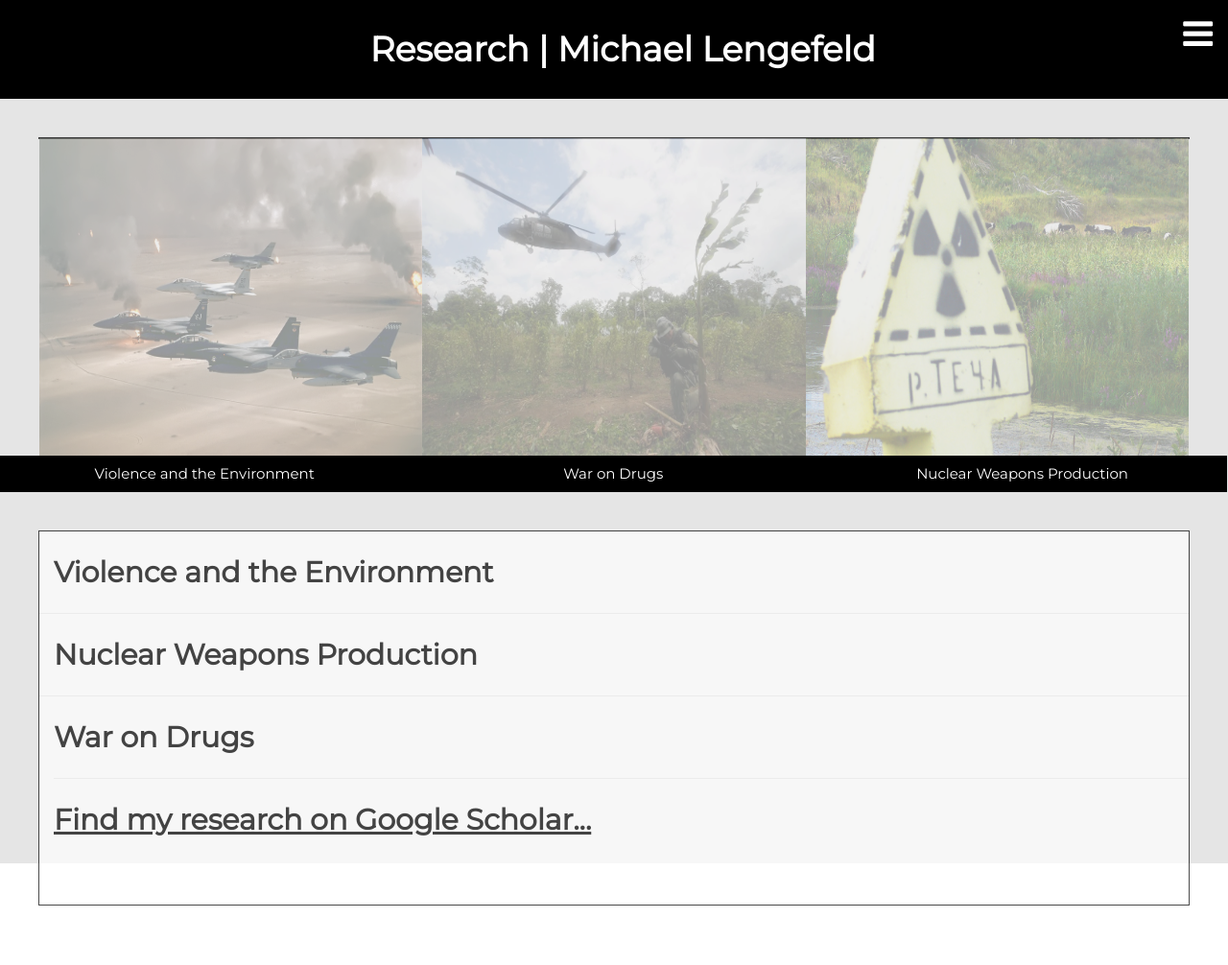
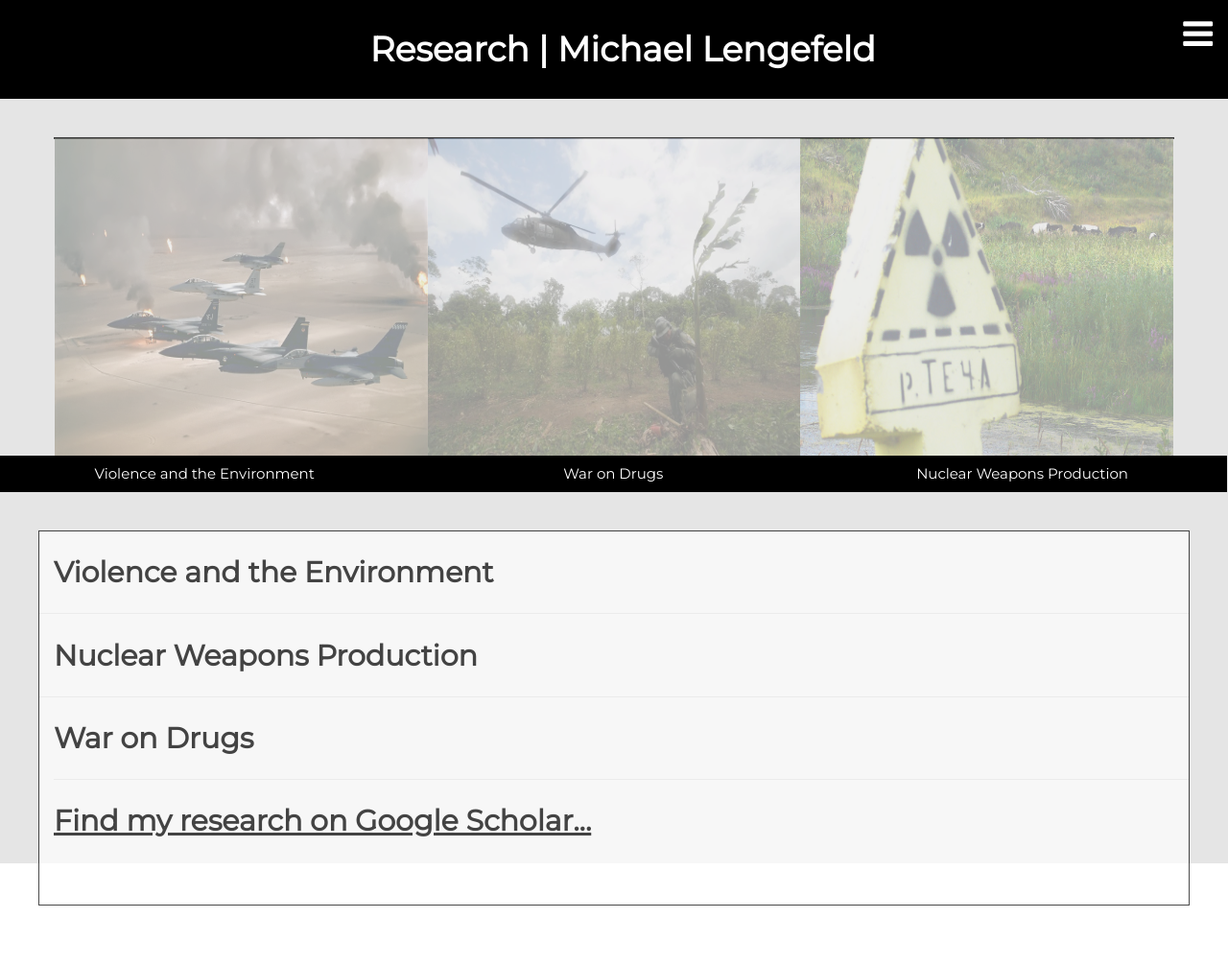
Before and after one commit to resilience1/resilience1.github.io, a Jekyll site: the page built from research.html, in a window 1280 px wide. Shown: the whole page at 96% size. Built offline with Jekyll 4.4.1, drawn with Linux system fonts in a browser that asks for light colours; nearby versions of some CDN libraries.

Commit message:
Update research.html

```diff
--- a/research.html
+++ b/research.html
@@ -32,7 +32,7 @@
 	</header>
 
 <!-- Photo grid -->
-	<div class="w3-row w3-center">
+	<div class="w3-container w3-row w3-center">
 	<div class="background">
 	 <div class="transbox">
 		<div class="w3-third">
```
